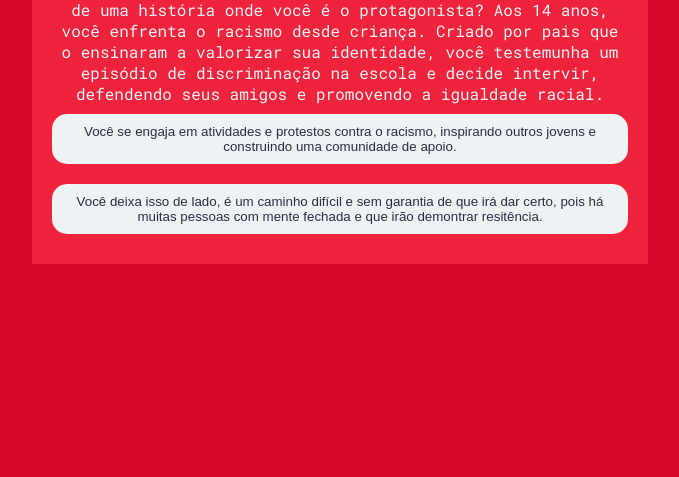
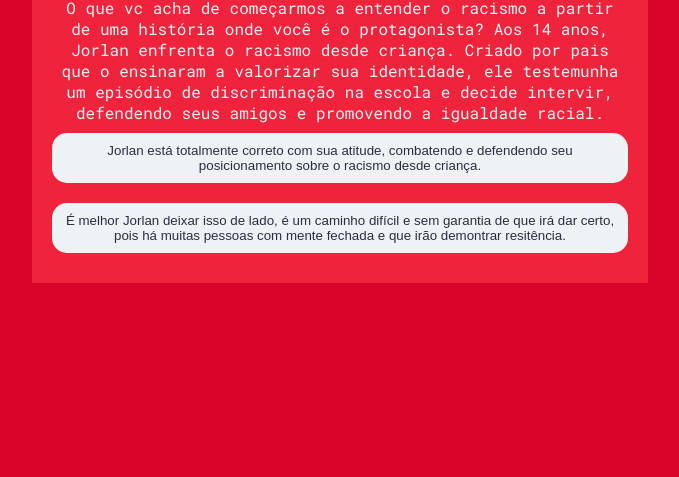
Before and after one commit to KauaoLiveira06/Texto-com-alternativas, a plain HTML site: page index.html in a window 1280 px wide. Shown: the part 323-800 px from the top of the page, without its empty margins (288-967 px from the left). Drawn offline with Linux system fonts and the light colour scheme.

Commit message:
aula 31/07

```diff
--- a/index.html
+++ b/index.html
@@ -10,7 +10,7 @@
 <body>
     <main>
         <div class="caixa-principal">
-            <h1 class="titulo">Você decide o futuro do Racismo</h1>
+            <h1 class="titulo">VOCÊ DECIDE O FUTURO DO RACISMO</h1>
             <div class="caixa-perguntas"></div>
             <div class="caixa-alternativas"></div>
             <div class="caixa-resultado">
--- a/main.js
+++ b/main.js
@@ -5,57 +5,112 @@ const caixaResultado = document.querySelector('.caixa-resultado');
 const textoResultado = document.querySelector('.texto-resultado');
 const perguntas = [
     {
-        enunciado: "O que vc acha de começarmos a entender o racismo a partir de uma história onde você é o protagonista? Aos 14 anos, você enfrenta o racismo desde criança. Criado por pais que o ensinaram a valorizar sua identidade, você testemunha um episódio de discriminação na escola e decide intervir, defendendo seus amigos e promovendo a igualdade racial.",
+        enunciado: "O que vc acha de começarmos a entender o racismo a partir de uma história onde você é o protagonista? Aos 14 anos, Jorlan enfrenta o racismo desde criança. Criado por pais que o ensinaram a valorizar sua identidade, ele testemunha um episódio de discriminação na escola e decide intervir, defendendo seus amigos e promovendo a igualdade racial.",
         alternativas: [
-            "Você se engaja em atividades e protestos contra o racismo, inspirando outros jovens e construindo uma comunidade de apoio.",
-            "Você deixa isso de lado, é um caminho difícil e sem garantia de que irá dar certo, pois há muitas pessoas com mente fechada e que irão demontrar resitência."
+            {
+                texto: "Jorlan está totalmente correto com sua atitude, combatendo e defendendo seu posicionamento sobre o racismo desde criança.",
+                afirmacao: "Com isso, Jorlan cresce recebendo diversos elogios e com a ideia de combate ao racismo em sua mente, criando diversas campanhas combatendo a discriminação."
+            },
+            {
+                texto: "É melhor Jorlan deixar isso de lado, é um caminho difícil e sem garantia de que irá dar certo, pois há muitas pessoas com mente fechada e que irão demontrar resitência.",
+                afirmacao: "Jorlan se desmotiva com a ideia e acaba cedendo aos ideais definidos pela sociedade."
+            }
+
         ]
     },
     {
-        enunciado: "Perguntas 2",
+        enunciado: "Jorlan ",
         alternativas: [
-            "Alternativa 1",
-            "Alternativa 2"
+            {
+                texto: "Alternativa 03",
+                afirmacao: "Resultado 03"
+            },
+            {
+                texto: "Alternativa 04",
+                afirmacao: "Resultado 04"
+            }
+
         ]
     },
     {
         enunciado: "Perguntas 3",
         alternativas: [
-            "Alternativa 1",
-            "Alternativa 2"
+            {
+                texto: "Alternativa 05",
+                afirmacao: "Resultado 05"
+            },
+            {
+                texto: "Alternativa 06",
+                afirmacao: "Resultado 06"
+            }
+
         ]
     },
     {
         enunciado: "Perguntas 4",
         alternativas: [
-            "Alternativa 1",
-            "Alternativa 2"
+            {
+                texto: "Alternativa 07",
+                afirmacao: "Resultado 07"
+            },
+            {
+                texto: "Alternativa 08",
+                afirmacao: "Resultado 08"
+            }
+
         ]
     },
     {
         enunciado: "Perguntas 5",
         alternativas: [
-            "Alternativa 1",
-            "Alternativa 2"
+            {
+                texto: "Alternativa 09",
+                afirmacao: "Resultado 09"
+            },
+            {
+                texto: "Alternativa 10",
+                afirmacao: "Resultado 10"
+            }
+
         ]
     }
 ]
 
 let atual = 0
 let perguntaAtual;
+let historiaFinal = "";
 
 function mostraPergunta(){
+    if(atual >= perguntas.length){
+        mostreResultado();
+        return;
+    }
     perguntaAtual = perguntas[atual];
     caixaPerguntas.textContent = perguntaAtual.enunciado;
+    caixaAlternativas.textContent = "";
     mostraAlternativas();
 }
 
 function mostraAlternativas(){
     for(const alternativa of perguntaAtual.alternativas){
         const botaoAlternativas = document.createElement("button");
-        botaoAlternativas.textContent = alternativa;
-        caixaAlternativas.appendChild(botaoAlternativas);
+        botaoAlternativas.textContent = alternativa.texto;
+        botaoAlternativas.addEventListener("click", () =>  respostaSelecionada(alternativa));
+        caixaAlternativas.appendChild(botaoAlternativas)
     }
 }
 
+function respostaSelecionada(opcaoSelecionada) {
+    const afirmacoes = opcaoSelecionada.afirmacao;
+    historiaFinal += afirmacoes +  " ";
+    atual++;
+    mostraPergunta();
+}
+
+function mostreResultado() {
+    caixaPerguntas.textContent = "O que vc acha de começarmos a entender o racismo a partir de uma história onde você é o protagonista? Aos 14 anos, Jorlan enfrenta o racismo desde criança. Criado por pais que o ensinaram a valorizar sua identidade, ele testemunha um episódio de discriminação na escola e decide intervir, defendendo seus amigos e promovendo a igualdade racial.";
+    textoResultado.textContent = historiaFinal;
+    caixaAlternativas.textContent = "";
+}
+
 mostraPergunta();
```
